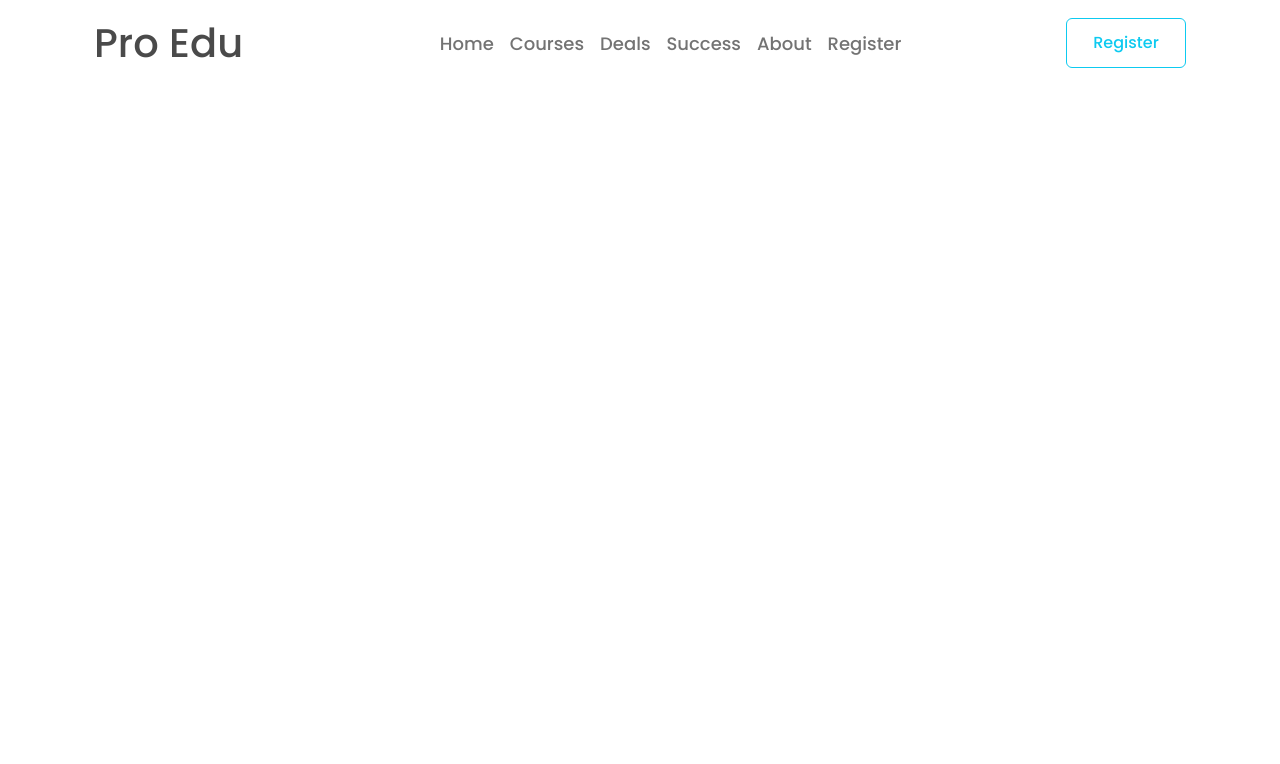
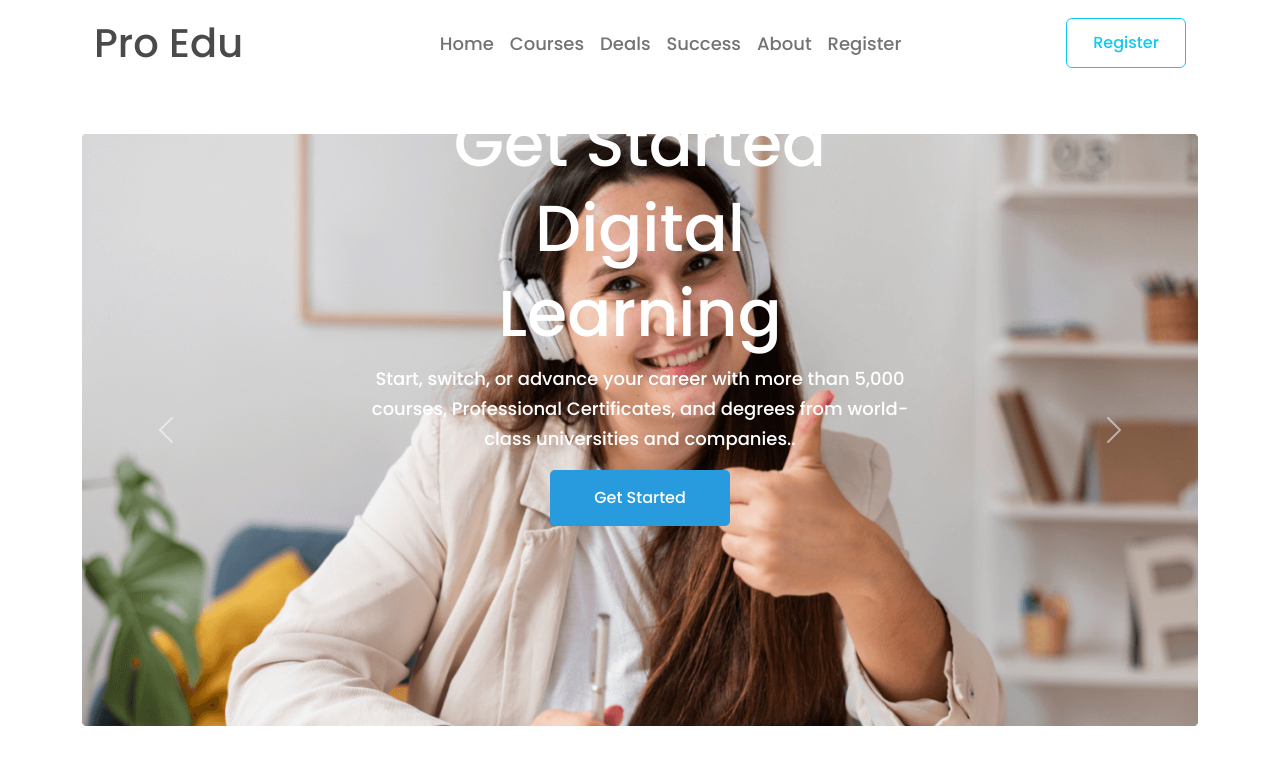
Before and after one commit to nafiul-alam-29/EdTech, a plain HTML site: page index.html in a window 1280 px wide. Drawn offline with nearby package versions, Linux system fonts and the light colour scheme.

Commit message:
curosel part is complete

```diff
--- a/index.html
+++ b/index.html
@@ -25,7 +25,7 @@
   </head>
   <body>
     <!-- Header section start form here -->
-    <section class="container">
+    <section class="container mb-5">
       <header>
         <nav class="navbar navbar-expand-lg">
           <div class="container-fluid">
@@ -78,6 +78,114 @@
         </nav>
       </header>
     </section>
+
+    <!-- header section ends here -->
+
+    <main>
+      <!-- curosel section start -->
+      <section class="container">
+        <div
+          id="carouselExampleCaptions"
+          class="carousel slide"
+          data-bs-ride="false"
+        >
+          <div class="carousel-inner curosel-style">
+            <div class="carousel-item active">
+              <img
+                src="resource/images/cover/cover-1.png"
+                class="d-block w-100"
+                alt="..."
+              />
+              <div class="carousel-caption d-none d-md-block caption-style">
+                <h5 class="carousel-heading">
+                  <span> Get Started Digital</span>
+                  <br />
+                  <span> Learning</span>
+                </h5>
+                <p class="curousel-para">
+                  Start, switch, or advance your career with more than 5,000
+                  courses, Professional Certificates, and degrees from
+                  world-class universities and companies..
+                </p>
+                <div>
+                  <button type="button" class="btn btn-info main-btn">
+                    Get Started
+                  </button>
+                </div>
+              </div>
+            </div>
+            <div class="carousel-item">
+              <img
+                src="resource/images/cover/cover-3.jpg"
+                class="d-block w-100"
+                alt="..."
+              />
+              <div class="carousel-caption d-none d-md-block caption-style">
+                <h5 class="carousel-heading">
+                  <span> Get Started Digital</span>
+                  <br />
+                  <span> Learning</span>
+                </h5>
+                <p class="curousel-para">
+                  Start, switch, or advance your career with more than 5,000
+                  courses, Professional Certificates, and degrees from
+                  world-class universities and companies..
+                </p>
+                <div>
+                  <button type="button" class="btn btn-info main-btn">
+                    Get Started
+                  </button>
+                </div>
+              </div>
+            </div>
+            <div class="carousel-item">
+              <img
+                src="resource/images/cover/cover-4.jpg"
+                class="d-block w-100"
+                alt="..."
+              />
+              <div class="carousel-caption d-none d-md-block caption-style">
+                <h5 class="carousel-heading">
+                  <span> Get Started Digital</span>
+                  <br />
+                  <span> Learning</span>
+                </h5>
+                <p class="curousel-para">
+                  Start, switch, or advance your career with more than 5,000
+                  courses, Professional Certificates, and degrees from
+                  world-class universities and companies..
+                </p>
+                <div>
+                  <button type="button" class="btn btn-info main-btn">
+                    Get Started
+                  </button>
+                </div>
+              </div>
+            </div>
+          </div>
+          <button
+            class="carousel-control-prev"
+            type="button"
+            data-bs-target="#carouselExampleCaptions"
+            data-bs-slide="prev"
+          >
+            <span class="carousel-control-prev-icon" aria-hidden="true"></span>
+            <span class="visually-hidden">Previous</span>
+          </button>
+          <button
+            class="carousel-control-next"
+            type="button"
+            data-bs-target="#carouselExampleCaptions"
+            data-bs-slide="next"
+          >
+            <span class="carousel-control-next-icon" aria-hidden="true"></span>
+            <span class="visually-hidden">Next</span>
+          </button>
+        </div>
+      </section>
+      <!-- curosel section end -->
+    </main>
+
     <!-- for js functionalility  -->
     <script src="https://cdn.jsdelivr.net/npm/bootstrap@5.2.1/dist/js/bootstrap.bundle.min.js"></script>
   </body>
--- a/style.css
+++ b/style.css
@@ -23,3 +23,32 @@ body {
   width: 120px;
   height: 50px;
 }
+
+/* curosel style start here */
+
+.main-btn {
+  background-color: #289bde;
+  border: none;
+  width: 180px;
+  height: 56px;
+  color: #ffffff;
+  border-radius: 5px;
+}
+
+.caption-style {
+  bottom: 180px;
+  padding-left: 100px;
+  padding-right: 100px;
+}
+
+.carousel-heading {
+  font-size: 65px;
+  font-weight: 600px;
+  line-height: 85px;
+}
+
+.curousel-para {
+  font-size: 18px;
+  font-weight: 400px;
+  line-height: 30px;
+}
```
Also changed, not shown: resource/images/cover/cover-4.jpg (added).
